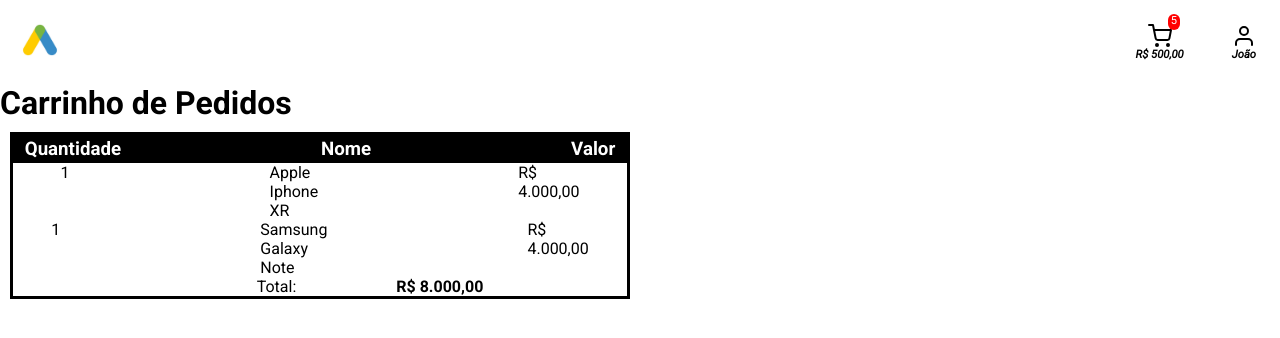
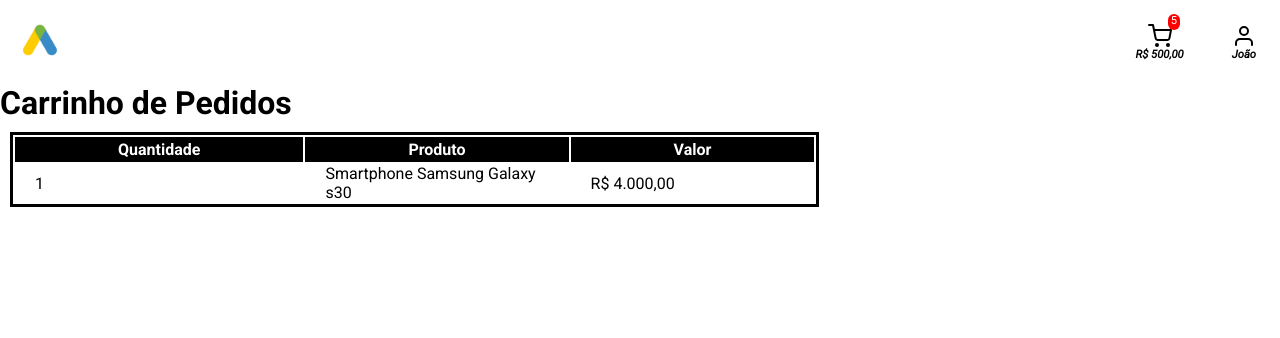
Before and after one commit to jgsneves/desafioJusbrasil, a React (Create React App) app in the folder frontend/: page /shop in a window 1280 px wide. Shown: the top 338 px of the page. Built offline with nearby package versions, Linux system fonts and the light colour scheme.

Commit message:
last commit before instaling outstated

```diff
--- a/frontend/package.json
+++ b/frontend/package.json
@@ -10,6 +10,7 @@
     "@types/node": "^12.0.0",
     "@types/react": "^16.9.0",
     "@types/react-dom": "^16.9.0",
+    "outstated": "^3.0.1",
     "react": "^16.13.1",
     "react-dom": "^16.13.1",
     "react-router-dom": "^5.2.0",
--- a/frontend/src/pages/Home/index.tsx
+++ b/frontend/src/pages/Home/index.tsx
@@ -18,8 +18,9 @@
                         <Link
                             to={`/products/${product.id}`}
                             style={{ textDecoration: 'none' }}
+                            key={product.id}
                         >
-                            <Product key={product.id}>
+                            <Product>
                                 <img
                                     src={product.image}
                                     alt="Product"
--- a/frontend/src/pages/ProductDetails/index.tsx
+++ b/frontend/src/pages/ProductDetails/index.tsx
@@ -22,7 +22,7 @@
     }
 
     function HandleBuyButtonClick() {
-        //
+      //
     }
 
     return (
--- a/frontend/src/pages/ShoppingChart/index.tsx
+++ b/frontend/src/pages/ShoppingChart/index.tsx
@@ -2,11 +2,10 @@
 import GlobalStyles from '../../styles/GlobalStyles';
 import {
     Content,
+    Table,
+    TableData,
     TableHeader,
-    ProductTable,
-    ProductsRow,
-    SingleProductRow,
-    TotalRow,
+    TableRow,
 } from './styles';
 
 const ShoppingCart = () => {
@@ -15,29 +14,18 @@
             <GlobalStyles />
             <h1>Carrinho de Pedidos</h1>
             <Content>
-                <ProductTable>
-                    <TableHeader>
-                        <h3>Quantidade</h3>
-                        <h3>Nome</h3>
-                        <h3>Valor</h3>
-                    </TableHeader>
-                    <ProductsRow>
-                        <SingleProductRow>
-                            <p>1</p>
-                            <p>Apple Iphone XR</p>
-                            <p>R$ 4.000,00</p>
-                        </SingleProductRow>
-                        <SingleProductRow>
-                            <p>1</p>
-                            <p>Samsung Galaxy Note</p>
-                            <p>R$ 4.000,00</p>
-                        </SingleProductRow>
-                    </ProductsRow>
-                    <TotalRow>
-                        <p>Total:</p>
-                        <strong>R$ 8.000,00</strong>
-                    </TotalRow>
-                </ProductTable>
+                <Table>
+                    <TableRow>
+                        <TableHeader>Quantidade</TableHeader>
+                        <TableHeader>Produto</TableHeader>
+                        <TableHeader>Valor</TableHeader>
+                    </TableRow>
+                    <TableRow>
+                        <TableData>1</TableData>
+                        <TableData>Smartphone Samsung Galaxy s30</TableData>
+                        <TableData>R$ 4.000,00</TableData>
+                    </TableRow>
+                </Table>
             </Content>
         </>
     );
--- a/frontend/src/pages/ShoppingChart/styles.ts
+++ b/frontend/src/pages/ShoppingChart/styles.ts
@@ -5,40 +5,21 @@
     max-width: 50vw;
 `;
 
-export const ProductTable = styled.div`
+export const Table = styled.table`
+    border-color: black;
     border-style: solid;
-    border-color: black;
 `;
 
-export const TableHeader = styled.div`
-    display: flex;
-    justify-content: center;
+export const TableHeader = styled.th`
+    border-color: black;
     border-style: solid;
-    border-color: black;
     background-color: black;
     color: #FFFFFF;
-
-    h3 {
-        padding: 0 100px;
-    }
+    padding: 0 100px;
 `;
 
-export const ProductsRow = styled.div``;
+export const TableRow = styled.tr``;
 
-export const SingleProductRow = styled.div`
-    display: flex;
-    justify-content: center;
-
-    p {
-        padding: 0 100px;
-    }
+export const TableData = styled.td`
+    padding: 0 20px;
 `;
-
-export const TotalRow = styled.div`
-    display: flex;
-    justify-content: center;
-
-    p {
-        padding: 0 100px;
-    }
-`;
```
Also changed, not shown: frontend/src/routes.tsx (+8 -0 lines), 1 other file (tests, documents, lock files or other folders).
